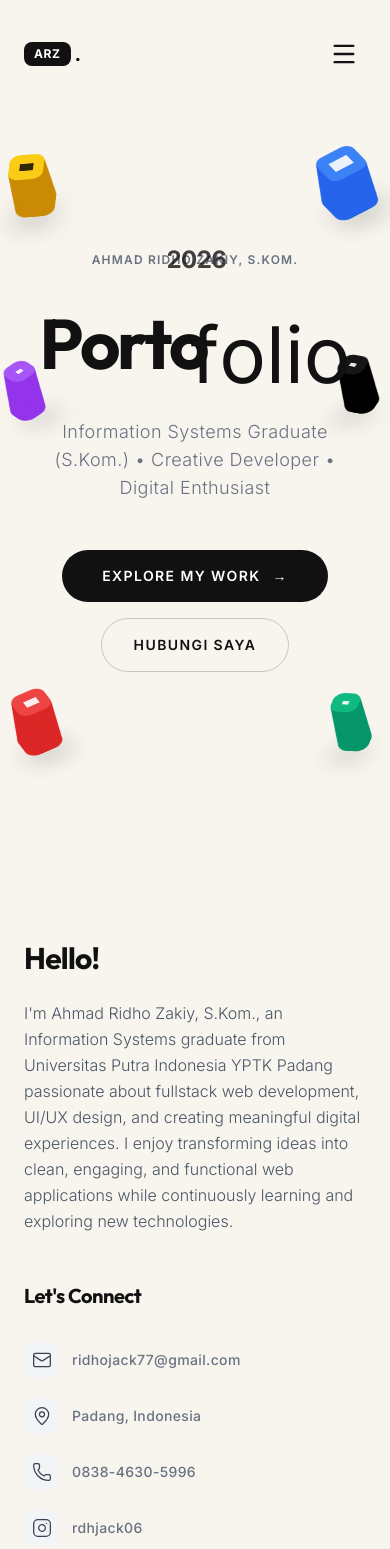
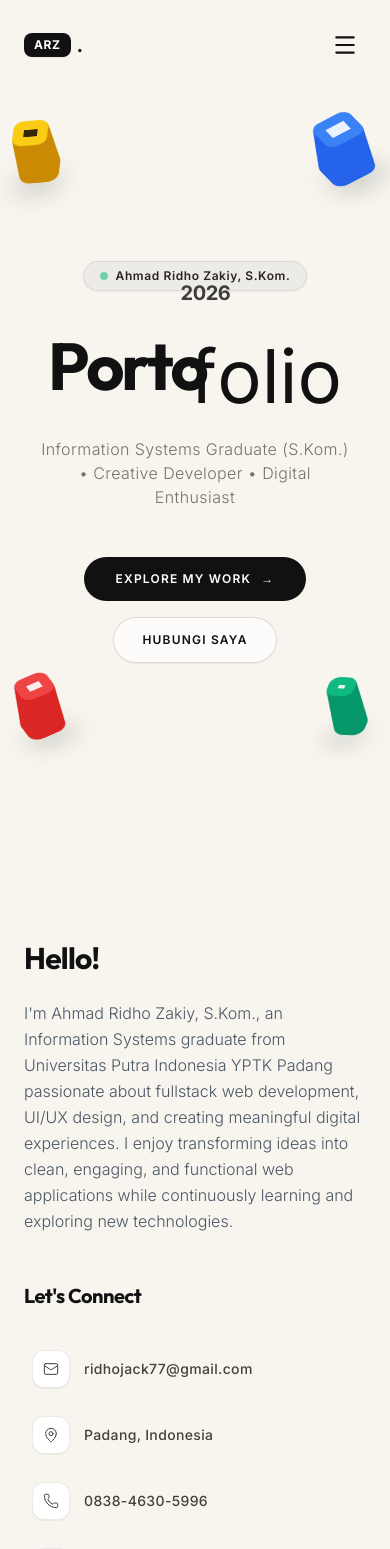
Before and after one commit to Jekssss23/porto-baru, a React (Vite) app: page / in a window 390 px wide. Shown: the top 1549 px of the page. Built offline with nearby package versions, Linux system fonts and the light colour scheme; grey boxes are pictures that could not be loaded.

Commit message:
style: harmonize cream aesthetic, refine spacing, and elevate card designs

```diff
--- a/src/components/About.jsx
+++ b/src/components/About.jsx
@@ -62,23 +62,25 @@ const About = () => {
               {portfolioData.about.connectTitle}
             </h3>
 
-            <div className="grid grid-cols-1 sm:grid-cols-2 gap-y-5 gap-x-8">
+            <div className="grid grid-cols-1 sm:grid-cols-2 gap-y-3 gap-x-6">
               {portfolioData.about.contacts.map((contact, index) => {
                 const isExternal = contact.link.startsWith('http');
                 const isClickable = contact.link !== '#';
 
                 const content = (
-                  <>
-                    <div className="p-2 bg-gray-100 rounded-lg group-hover:bg-gray-200 transition-colors shrink-0">
-                      <IconMapper name={contact.icon} className="w-5 h-5 text-gray-700" />
+                  <div className="flex items-center space-x-3.5 p-2 rounded-2xl hover:bg-stone-200/40 transition-colors">
+                    <div className="p-2.5 bg-white rounded-xl border border-stone-200/80 shadow-2xs group-hover:border-foreground/30 transition-colors shrink-0">
+                      <IconMapper name={contact.icon} className="w-4 h-4 text-stone-700" />
                     </div>
-                    <span className="text-sm font-medium tracking-wide truncate">{contact.text}</span>
-                  </>
+                    <span className="text-sm font-medium text-stone-700 tracking-wide truncate group-hover:text-foreground transition-colors">
+                      {contact.text}
+                    </span>
+                  </div>
                 );
 
                 if (!isClickable) {
                   return (
-                    <div key={contact.id} className="flex items-center space-x-3 text-gray-500">
+                    <div key={contact.id} className="cursor-default">
                       {content}
                     </div>
                   );
@@ -93,8 +95,8 @@ const About = () => {
                     initial={{ opacity: 0, x: -10 }}
                     whileInView={{ opacity: 1, x: 0 }}
                     viewport={{ once: true }}
-                    transition={{ delay: 0.2 + (index * 0.1), duration: 0.5 }}
-                    className="flex items-center space-x-3 text-gray-500 hover:text-black transition-colors group"
+                    transition={{ delay: 0.2 + (index * 0.08), duration: 0.5 }}
+                    className="group block"
                   >
                     {content}
                   </motion.a>
--- a/src/components/Footer.jsx
+++ b/src/components/Footer.jsx
@@ -11,7 +11,7 @@ const Footer = () => {
   };
 
   return (
-    <footer className="py-10 px-6 md:px-12 bg-white border-t border-gray-100">
+    <footer className="py-10 px-6 md:px-12 border-t border-stone-300/70 bg-background">
       <div className="max-w-7xl mx-auto flex flex-col md:flex-row justify-between items-center gap-6">
         <div className="text-gray-500 text-sm font-medium">
           © {portfolioData.footer.year} {portfolioData.footer.name}. All Rights Reserved.
--- a/src/components/Hero.jsx
+++ b/src/components/Hero.jsx
@@ -7,43 +7,49 @@ const floatingLogos = [
     id: 1,
     src: "https://cdn.jsdelivr.net/gh/devicons/devicon@latest/icons/javascript/javascript-plain.svg",
     alt: "JavaScript",
-    top: "22%", left: "4%", size: "w-10 h-10 md:w-20 md:h-20", delay: 2.5, rotation: 15,
-    topColor: "#FACC15", sideColor: "#CA8A04", iconFilter: "brightness(0) opacity(0.8)"
+    top: "18%", left: "5%", size: "w-10 h-10 md:w-20 md:h-20", delay: 2.5, rotation: 15,
+    topColor: "#FACC15", sideColor: "#CA8A04", iconFilter: "brightness(0) opacity(0.8)",
+    showOnMobile: true
   },
   {
     id: 2,
     src: "https://cdn.jsdelivr.net/gh/devicons/devicon@latest/icons/react/react-original.svg",
     alt: "React",
-    top: "22%", right: "4%", size: "w-12 h-12 md:w-24 md:h-24", delay: 3.0, rotation: -20,
-    topColor: "#3B82F6", sideColor: "#2563EB", iconFilter: "brightness(0) invert(1) opacity(0.9)"
+    top: "18%", right: "5%", size: "w-12 h-12 md:w-24 md:h-24", delay: 3.0, rotation: -20,
+    topColor: "#3B82F6", sideColor: "#2563EB", iconFilter: "brightness(0) invert(1) opacity(0.9)",
+    showOnMobile: true
   },
   {
     id: 3,
     src: "https://cdn.jsdelivr.net/gh/devicons/devicon@latest/icons/figma/figma-original.svg",
     alt: "Figma",
-    top: "48%", left: "3%", size: "w-8 h-8 md:w-16 md:h-16", delay: 3.2, rotation: -30,
-    topColor: "#A855F7", sideColor: "#9333EA", iconFilter: "brightness(0) invert(1) opacity(0.9)"
+    top: "52%", left: "4%", size: "w-8 h-8 md:w-16 md:h-16", delay: 3.2, rotation: -30,
+    topColor: "#A855F7", sideColor: "#9333EA", iconFilter: "brightness(0) invert(1) opacity(0.9)",
+    showOnMobile: false
   },
   {
     id: 4,
     src: "https://cdn.jsdelivr.net/gh/devicons/devicon@latest/icons/github/github-original.svg",
     alt: "GitHub",
-    top: "48%", right: "3%", size: "w-8 h-8 md:w-16 md:h-16", delay: 3.8, rotation: 35,
-    topColor: "#171515", sideColor: "#000000", iconFilter: "brightness(0) invert(1) opacity(0.9)"
+    top: "52%", right: "4%", size: "w-8 h-8 md:w-16 md:h-16", delay: 3.8, rotation: 35,
+    topColor: "#171515", sideColor: "#000000", iconFilter: "brightness(0) invert(1) opacity(0.9)",
+    showOnMobile: false
   },
   {
     id: 5,
     src: "https://cdn.jsdelivr.net/gh/devicons/devicon@latest/icons/html5/html5-plain.svg",
     alt: "HTML5",
-    bottom: "8%", left: "5%", size: "w-10 h-10 md:w-20 md:h-20", delay: 3.5, rotation: -15,
-    topColor: "#EF4444", sideColor: "#DC2626", iconFilter: "brightness(0) invert(1) opacity(0.9)"
+    bottom: "10%", left: "6%", size: "w-10 h-10 md:w-20 md:h-20", delay: 3.5, rotation: -15,
+    topColor: "#EF4444", sideColor: "#DC2626", iconFilter: "brightness(0) invert(1) opacity(0.9)",
+    showOnMobile: true
   },
   {
     id: 6,
     src: "https://cdn.jsdelivr.net/gh/devicons/devicon@latest/icons/vuejs/vuejs-original.svg",
     alt: "Vue",
-    bottom: "8%", right: "5%", size: "w-8 h-8 md:w-16 md:h-16", delay: 4.0, rotation: 25,
-    topColor: "#10B981", sideColor: "#059669", iconFilter: "brightness(0) invert(1) opacity(0.9)"
+    bottom: "10%", right: "6%", size: "w-8 h-8 md:w-16 md:h-16", delay: 4.0, rotation: 25,
+    topColor: "#10B981", sideColor: "#059669", iconFilter: "brightness(0) invert(1) opacity(0.9)",
+    showOnMobile: true
   },
 ];
 
@@ -78,7 +84,7 @@ const Hero = () => {
             rotateY: { duration: 7, repeat: Infinity, ease: "easeInOut", delay: logo.delay },
             rotateZ: { duration: 8, repeat: Infinity, ease: "easeInOut", delay: logo.delay }
           }}
-          className={`absolute ${logo.size} block z-0 pointer-events-none`}
+          className={`absolute ${logo.size} ${logo.showOnMobile ? 'block' : 'hidden md:block'} z-0 pointer-events-none`}
           style={{
             top: logo.top, left: logo.left, right: logo.right, bottom: logo.bottom,
             transformStyle: "preserve-3d", perspective: "1000px"
@@ -125,9 +131,10 @@ const Hero = () => {
           initial={{ opacity: 0, y: 15 }}
           animate={{ opacity: 1, y: 0 }}
           transition={{ duration: 0.6, delay: 0.8 }}
-          className="mb-2 text-xs md:text-sm font-semibold tracking-widest uppercase text-gray-500"
+          className="inline-flex items-center gap-2 px-4 py-1.5 rounded-full bg-stone-200/60 border border-stone-300/80 text-xs md:text-sm font-semibold tracking-wider text-stone-800 shadow-xs mb-3"
         >
-          Ahmad Ridho Zakiy, S.Kom.
+          <span className="w-2 h-2 rounded-full bg-emerald-500 animate-pulse" />
+          <span>Ahmad Ridho Zakiy, S.Kom.</span>
         </motion.div>
 
         <div className="overflow-visible mb-6 md:mb-10 w-full px-4 flex justify-center relative mt-4">
@@ -135,20 +142,20 @@ const Hero = () => {
             initial={{ y: '50%', opacity: 0 }}
             animate={{ y: 0, opacity: 1 }}
             transition={{ duration: 1.2, ease: [0.16, 1, 0.3, 1] }}
-            className="flex items-center justify-center relative"
+            className="flex items-center justify-center relative select-none"
           >
             {/* '2026' floating above 'to' */}
             <motion.div
               initial={{ opacity: 0, y: 20 }}
               animate={{ opacity: 1, y: 0 }}
               transition={{ duration: 0.8, ease: "easeOut", delay: 2.8 }}
-              className="absolute -top-12 md:-top-20 right-[40%] text-2xl md:text-4xl lg:text-5xl font-bold tracking-tight text-foreground/80 z-20 font-sans"
+              className="absolute -top-10 md:-top-16 lg:-top-20 right-[38%] md:right-[40%] text-xl sm:text-2xl md:text-4xl lg:text-5xl font-bold tracking-tight text-foreground/80 z-20 font-sans"
             >
               {portfolioData.hero.year}
             </motion.div>
 
             {/* 'Porto' in Sans-serif with staggered letters */}
-            <h1 className="text-[18vw] md:text-[12vw] lg:text-[12rem] font-bold tracking-tighter text-foreground leading-none z-10 flex">
+            <h1 className="text-[17vw] md:text-[12vw] lg:text-[11.5rem] font-bold tracking-tighter text-foreground leading-none z-10 flex">
               {"Porto".split('').map((char, index) => (
                 <motion.span
                   key={`porto-${index}`}
@@ -167,7 +174,7 @@ const Hero = () => {
             </h1>
 
             {/* 'folio' in Script with staggered letters */}
-            <h1 className="text-[20vw] md:text-[14vw] lg:text-[14rem] text-foreground leading-none flex items-center -ml-[4vw] md:-ml-[3vw] lg:-ml-[2.5rem] mt-[6vw] md:mt-[4vw] lg:mt-[3rem] z-20" style={{ fontFamily: 'var(--font-script)' }}>
+            <h1 className="text-[19vw] md:text-[14vw] lg:text-[13.5rem] text-foreground leading-none flex items-center -ml-[4vw] md:-ml-[3vw] lg:-ml-[2.5rem] mt-[5vw] md:mt-[4vw] lg:mt-[3rem] z-20" style={{ fontFamily: 'var(--font-script)' }}>
               {"folio".split('').map((char, index) => (
                 <motion.span
                   key={`folio-${index}`}
@@ -191,38 +198,31 @@ const Hero = () => {
           initial={{ opacity: 0, y: 20 }}
           animate={{ opacity: 1, y: 0 }}
           transition={{ duration: 0.8, delay: 2.9, ease: 'easeOut' }}
-          className="text-lg md:text-2xl text-gray-500 max-w-2xl mb-12 font-light tracking-wide px-4"
+          className="text-base sm:text-lg md:text-2xl text-stone-500 max-w-2xl mb-12 font-light tracking-wide px-4"
         >
           {portfolioData.hero.subtitle}
         </motion.p>
 
         <motion.div
-          initial={{ opacity: 0, scale: 0.9 }}
+          initial={{ opacity: 0, scale: 0.95 }}
           animate={{ opacity: 1, scale: 1 }}
           transition={{ duration: 0.8, delay: 3.1, ease: [0.22, 1, 0.36, 1] }}
           className="flex flex-wrap items-center justify-center gap-4"
         >
           <a
             href="#works"
-            className="group relative inline-flex items-center justify-center px-10 py-4 font-medium text-white bg-foreground rounded-full overflow-hidden transition-all hover:shadow-2xl hover:shadow-black/20"
+            className="group relative inline-flex items-center justify-center px-8 md:px-10 py-3.5 md:py-4 font-semibold text-white bg-foreground rounded-full overflow-hidden transition-all hover:shadow-xl hover:shadow-black/15 hover:scale-105"
           >
-            <span className="relative z-10 flex items-center gap-3 text-sm uppercase tracking-widest font-semibold">
-              {portfolioData.hero.cta}
-              <motion.span
-                className="inline-block"
-                initial={{ x: 0 }}
-                whileHover={{ x: 5 }}
-                transition={{ type: "spring", stiffness: 400, damping: 10 }}
-              >
-                →
-              </motion.span>
+            <span className="relative z-10 flex items-center gap-2.5 text-xs md:text-sm uppercase tracking-widest font-semibold">
+              <span>{portfolioData.hero.cta}</span>
+              <span className="group-hover:translate-x-1 transition-transform">→</span>
             </span>
-            <div className="absolute inset-0 bg-gray-800 transform scale-y-0 origin-bottom group-hover:scale-y-100 transition-transform duration-500 ease-[0.22,1,0.36,1]" />
+            <div className="absolute inset-0 bg-stone-800 transform scale-y-0 origin-bottom group-hover:scale-y-100 transition-transform duration-300 ease-out" />
           </a>
 
           <a
             href="#contact"
-            className="group relative inline-flex items-center justify-center px-8 py-4 font-medium text-foreground bg-transparent border border-foreground/20 hover:border-foreground rounded-full overflow-hidden transition-all text-sm uppercase tracking-widest font-semibold"
+            className="group relative inline-flex items-center justify-center px-7 md:px-8 py-3.5 md:py-4 font-semibold text-foreground bg-white/70 hover:bg-white border border-stone-300/80 hover:border-foreground rounded-full overflow-hidden transition-all text-xs md:text-sm uppercase tracking-widest shadow-2xs hover:scale-105"
           >
             <span className="relative z-10">Hubungi Saya</span>
           </a>
--- a/src/components/Navbar.jsx
+++ b/src/components/Navbar.jsx
@@ -8,7 +8,7 @@ const Navbar = () => {
 
   useEffect(() => {
     const handleScroll = () => {
-      setIsScrolled(window.scrollY > 50);
+      setIsScrolled(window.scrollY > 40);
     };
     window.addEventListener('scroll', handleScroll);
     return () => window.removeEventListener('scroll', handleScroll);
@@ -17,6 +17,7 @@ const Navbar = () => {
   const navLinks = [
     { name: 'Home', href: '#home' },
     { name: 'About', href: '#about' },
+    { name: 'Resume', href: '#resume' },
     { name: 'Works', href: '#works' },
     { name: 'Contact', href: '#contact' },
   ];
@@ -26,7 +27,12 @@ const Navbar = () => {
     setIsMobileMenuOpen(false);
     const target = document.querySelector(href);
     if (target) {
-      target.scrollIntoView({ behavior: 'smooth' });
+      const navOffset = 70;
+      const targetPosition = target.getBoundingClientRect().top + window.pageYOffset - navOffset;
+      window.scrollTo({
+        top: targetPosition,
+        behavior: 'smooth'
+      });
     }
   };
 
@@ -36,10 +42,10 @@ const Navbar = () => {
         initial={{ y: -100 }}
         animate={{ y: 0 }}
         transition={{ duration: 0.8, ease: [0.22, 1, 0.36, 1], delay: 0.2 }}
-        className={`fixed top-0 left-0 right-0 z-50 transition-all duration-500 ease-in-out ${
+        className={`fixed top-0 left-0 right-0 z-50 transition-all duration-300 ease-in-out ${
           isScrolled
-            ? 'py-4 bg-white/90 backdrop-blur-xl border-b border-gray-100 shadow-sm'
-            : 'py-8 bg-transparent'
+            ? 'py-4 bg-[#F7F5EE]/90 backdrop-blur-xl border-b border-stone-200/70 shadow-xs'
+            : 'py-6 md:py-8 bg-transparent'
         }`}
       >
         <div className="max-w-7xl mx-auto px-6 flex justify-between items-center">
@@ -47,20 +53,20 @@ const Navbar = () => {
           <a
             href="#home"
             onClick={(e) => handleSmoothScroll(e, '#home')}
-            className={`flex items-center gap-1 z-50 transition-colors duration-500 group`}
+            className="flex items-center gap-1.5 z-50 transition-colors duration-300 group"
           >
-            <span className={`flex items-center justify-center px-2.5 py-1 rounded-lg font-black text-xs tracking-wider transition-colors duration-500 ${
-              isMobileMenuOpen ? 'bg-white text-foreground' : 'bg-foreground text-white'
+            <span className={`flex items-center justify-center px-2.5 py-1 rounded-lg font-black text-xs tracking-wider transition-colors duration-300 ${
+              isMobileMenuOpen ? 'bg-white text-foreground' : 'bg-foreground text-white shadow-xs'
             }`}>
               ARZ
             </span>
-            <span className={`text-xl font-black tracking-tighter transition-colors duration-500 ${
+            <span className={`text-xl font-black tracking-tighter transition-colors duration-300 ${
               isMobileMenuOpen ? 'text-white' : 'text-foreground'
             }`}>.</span>
           </a>
 
           {/* Desktop Nav */}
-          <div className="hidden md:flex items-center space-x-10">
+          <div className="hidden md:flex items-center space-x-9">
             {navLinks.map((link) => (
               <a
                 key={link.name}
@@ -75,12 +81,13 @@ const Navbar = () => {
 
           {/* Mobile Menu Toggle */}
           <button
-            className={`md:hidden z-50 p-2 transition-colors duration-500 ${
+            className={`md:hidden z-50 p-2 rounded-lg transition-colors duration-300 ${
               isMobileMenuOpen ? 'text-white' : 'text-foreground'
             }`}
             onClick={() => setIsMobileMenuOpen(!isMobileMenuOpen)}
+            aria-label={isMobileMenuOpen ? "Tutup menu" : "Buka menu"}
           >
-            {isMobileMenuOpen ? <X size={28} /> : <Menu size={28} />}
+            {isMobileMenuOpen ? <X size={26} /> : <Menu size={26} />}
           </button>
         </div>
       </motion.nav>
@@ -92,19 +99,19 @@ const Navbar = () => {
             initial={{ opacity: 0, clipPath: 'circle(0% at 100% 0%)' }}
             animate={{ opacity: 1, clipPath: 'circle(150% at 100% 0%)' }}
             exit={{ opacity: 0, clipPath: 'circle(0% at 100% 0%)' }}
-            transition={{ duration: 0.7, ease: [0.22, 1, 0.36, 1] }}
-            className="fixed inset-0 z-40 bg-foreground flex flex-col justify-center items-center space-y-10"
+            transition={{ duration: 0.6, ease: [0.22, 1, 0.36, 1] }}
+            className="fixed inset-0 z-40 bg-foreground flex flex-col justify-center items-center space-y-8"
           >
             {navLinks.map((link, i) => (
               <motion.a
                 key={link.name}
                 href={link.href}
                 onClick={(e) => handleSmoothScroll(e, link.href)}
-                initial={{ opacity: 0, y: 40 }}
+                initial={{ opacity: 0, y: 30 }}
                 animate={{ opacity: 1, y: 0 }}
-                exit={{ opacity: 0, y: 20 }}
-                transition={{ delay: 0.1 * i + 0.3, duration: 0.5, ease: 'easeOut' }}
-                className="text-5xl font-bold tracking-tight text-white hover:text-gray-400 transition-colors"
+                exit={{ opacity: 0, y: 15 }}
+                transition={{ delay: 0.08 * i + 0.2, duration: 0.4, ease: 'easeOut' }}
+                className="text-4xl font-bold tracking-tight text-white hover:text-gray-300 transition-colors"
               >
                 {link.name}
               </motion.a>
--- a/tailwind.config.js
+++ b/tailwind.config.js
@@ -7,8 +7,8 @@ export default {
   theme: {
     extend: {
       colors: {
-        background: '#F9F9F9',
-        foreground: '#1A1A1A',
+        background: '#F7F5EE',
+        foreground: '#111111',
         accent: '#E5E5E5',
       },
       fontFamily: {
```
Also changed, not shown: src/components/Contact.jsx (+15 -12 lines), src/components/Resume.jsx (+8 -8 lines), src/components/Works.jsx (+35 -19 lines).
